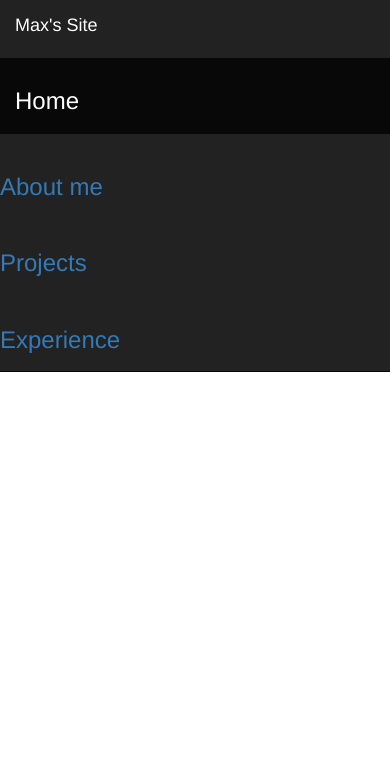
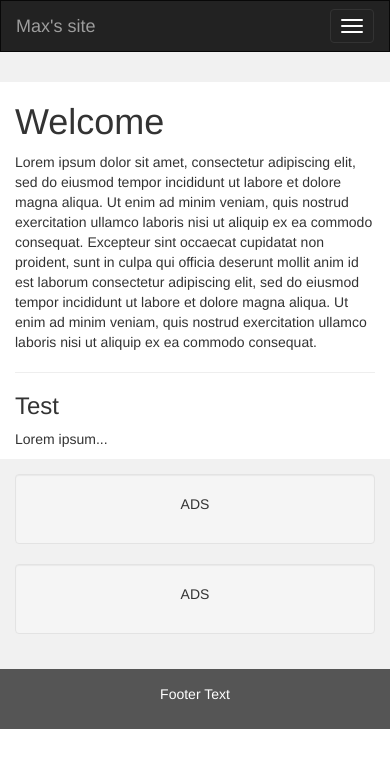
Before and after one commit to code-by-max/maxwell-wilson.com, a plain HTML site: page index.html in a window 390 px wide. Drawn offline with nearby package versions, Linux system fonts and the light colour scheme.

Commit message:
Renamed new index and updated title

```diff
--- a/index.html
+++ b/index.html
@@ -1,36 +1,100 @@
 <!DOCTYPE html>
-<!-- author Max Wilson -->
 <html lang="en">
 <head>
-		<title>Home</title>
-		<!--<link href="./homeStyle.css" type="text/css" rel="stylesheet">-->
+  <title>Bootstrap Example</title>
   <meta charset="utf-8">
   <meta name="viewport" content="width=device-width, initial-scale=1">
   <link rel="stylesheet" href="https://maxcdn.bootstrapcdn.com/bootstrap/3.4.0/css/bootstrap.min.css">
   <script src="https://ajax.googleapis.com/ajax/libs/jquery/3.4.1/jquery.min.js"></script>
   <script src="https://maxcdn.bootstrapcdn.com/bootstrap/3.4.0/js/bootstrap.min.js"></script>
+  <style>
+    /* Remove the navbar's default margin-bottom and rounded borders */
+    .navbar {
+      margin-bottom: 0;
+      border-radius: 0;
+    }
+
+    /* Set height of the grid so .sidenav can be 100% (adjust as needed) */
+    .row.content {height: 450px}
+
+    /* Set gray background color and 100% height */
+    .sidenav {
+      padding-top: 20px;
+      background-color: #f1f1f1;
+      height: 100%;
+    }
+
+    /* Set black background color, white text and some padding */
+    footer {
+      background-color: #555;
+      color: white;
+      padding: 15px;
+    }
+
+    /* On small screens, set height to 'auto' for sidenav and grid */
+    @media screen and (max-width: 767px) {
+      .sidenav {
+        height: auto;
+        padding: 15px;
+      }
+      .row.content {height:auto;}
+    }
+  </style>
 </head>
 <body>
-		<nav class="navbar navbar-inverse navbar-fixed-top nav-fill w-100">
+
+<nav class="navbar navbar-inverse">
   <div class="container-fluid">
     <div class="navbar-header">
-					<a class="navbar-brand" href="#">Max's Site</a>
+      <button type="button" class="navbar-toggle" data-toggle="collapse" data-target="#myNavbar">
+        <span class="icon-bar"></span>
+        <span class="icon-bar"></span>
+        <span class="icon-bar"></span>
+      </button>
+      <a class="navbar-brand" href="#">Max's site</a>
     </div>
-				<ul id="menu-main-nav" class="nav navbar-nav nav-fill w-100">
-					<li class="active"><a href="#"><h3>Home</h3></a></li>
-					<li class="w-20"><a href="#"><h3><a href="./aboutme.html">About me</a></h3></a></li>
-					<li><a href="#"><h3><a href="./projects.html">Projects</a></h3></a></li>
-					<li><a href="#"><h3><a href="./experience.html">Experience</a></h3></a></li>
+    <div class="collapse navbar-collapse" id="myNavbar">
+      <ul class="nav navbar-nav">
+        <li class="active"><a href="#">Home</a></li>
+        <li><a href="#">About</a></li>
+        <li><a href="#">Projects</a></li>
+        <li><a href="#">Blog</a></li>
+        <li><a href="#">Contact</a></li>
       </ul>
     </div>
+  </div>
 </nav>
+
+<div class="container-fluid text-center">
+  <div class="row content">
+    <div class="col-sm-2 sidenav">
         <!--
-		      <li><a href="./index.html">Home</a></li>
-		      <li class="edge"><a href="./aboutme.html">About me</a></li>
-		      <li class="edge"><a href="./projects.html">Projects</a></li>
-		      <li class="edge"><a href="./experience.html">Experience</a></li>
-			   </ul>
+      <p><a href="#">Link</a></p>
+      <p><a href="#">Link</a></p>
+      <p><a href="#">Link</a></p>
         -->
-  		<h1>Maxwell A. Wilson</h1>
+    </div>
+    <div class="col-sm-8 text-left">
+      <h1>Welcome</h1>
+      <p>Lorem ipsum dolor sit amet, consectetur adipiscing elit, sed do eiusmod tempor incididunt ut labore et dolore magna aliqua. Ut enim ad minim veniam, quis nostrud exercitation ullamco laboris nisi ut aliquip ex ea commodo consequat. Excepteur sint occaecat cupidatat non proident, sunt in culpa qui officia deserunt mollit anim id est laborum consectetur adipiscing elit, sed do eiusmod tempor incididunt ut labore et dolore magna aliqua. Ut enim ad minim veniam, quis nostrud exercitation ullamco laboris nisi ut aliquip ex ea commodo consequat.</p>
+      <hr>
+      <h3>Test</h3>
+      <p>Lorem ipsum...</p>
+    </div>
+    <div class="col-sm-2 sidenav">
+      <div class="well">
+        <p>ADS</p>
+      </div>
+      <div class="well">
+        <p>ADS</p>
+      </div>
+    </div>
+  </div>
+</div>
+
+<footer class="container-fluid text-center">
+  <p>Footer Text</p>
+</footer>
+
 </body>
 </html>
```
Also changed, not shown: New_index.html (deleted, +0 -100 lines). Lines whose indentation alone changed are shown as unchanged.
